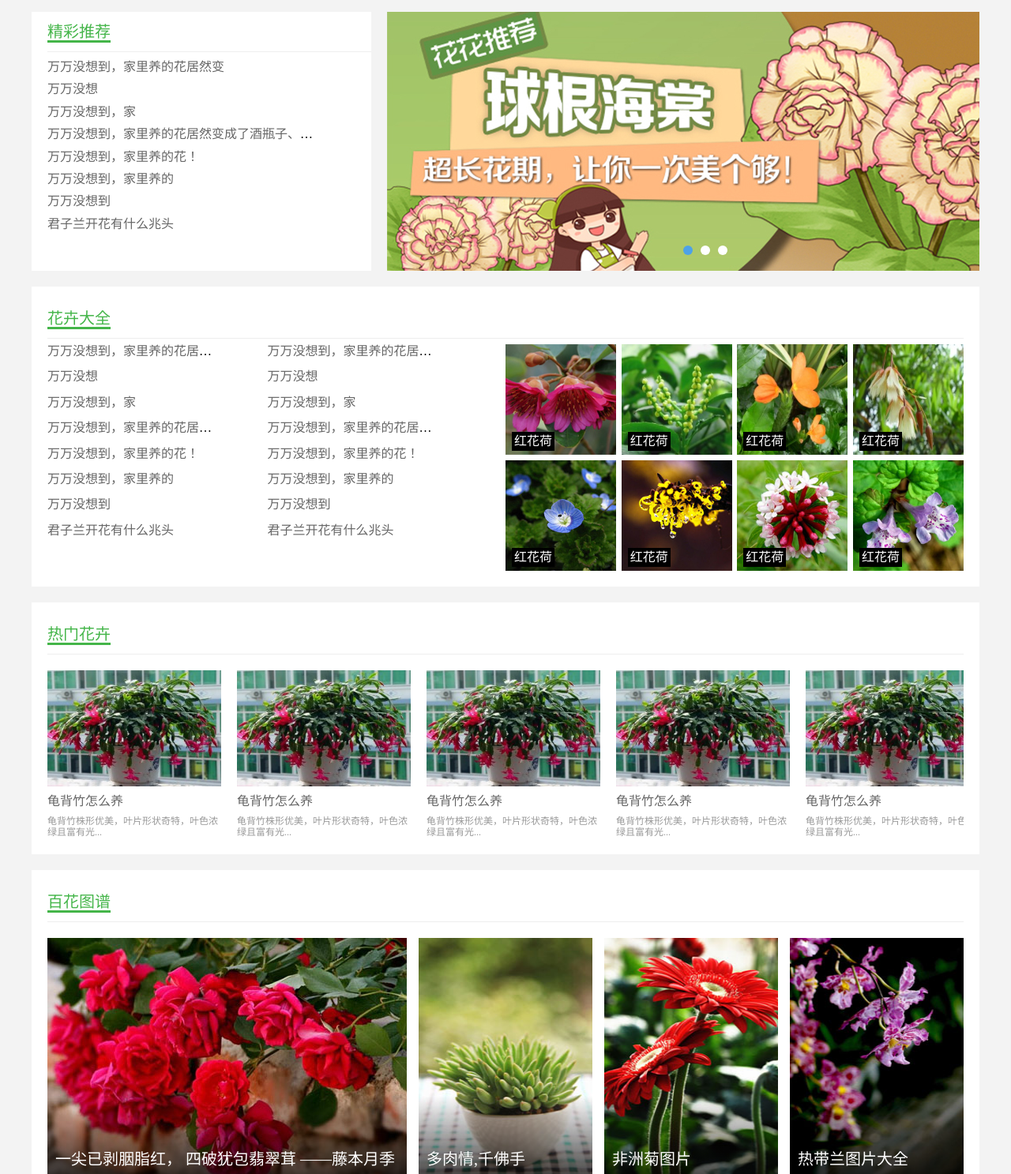
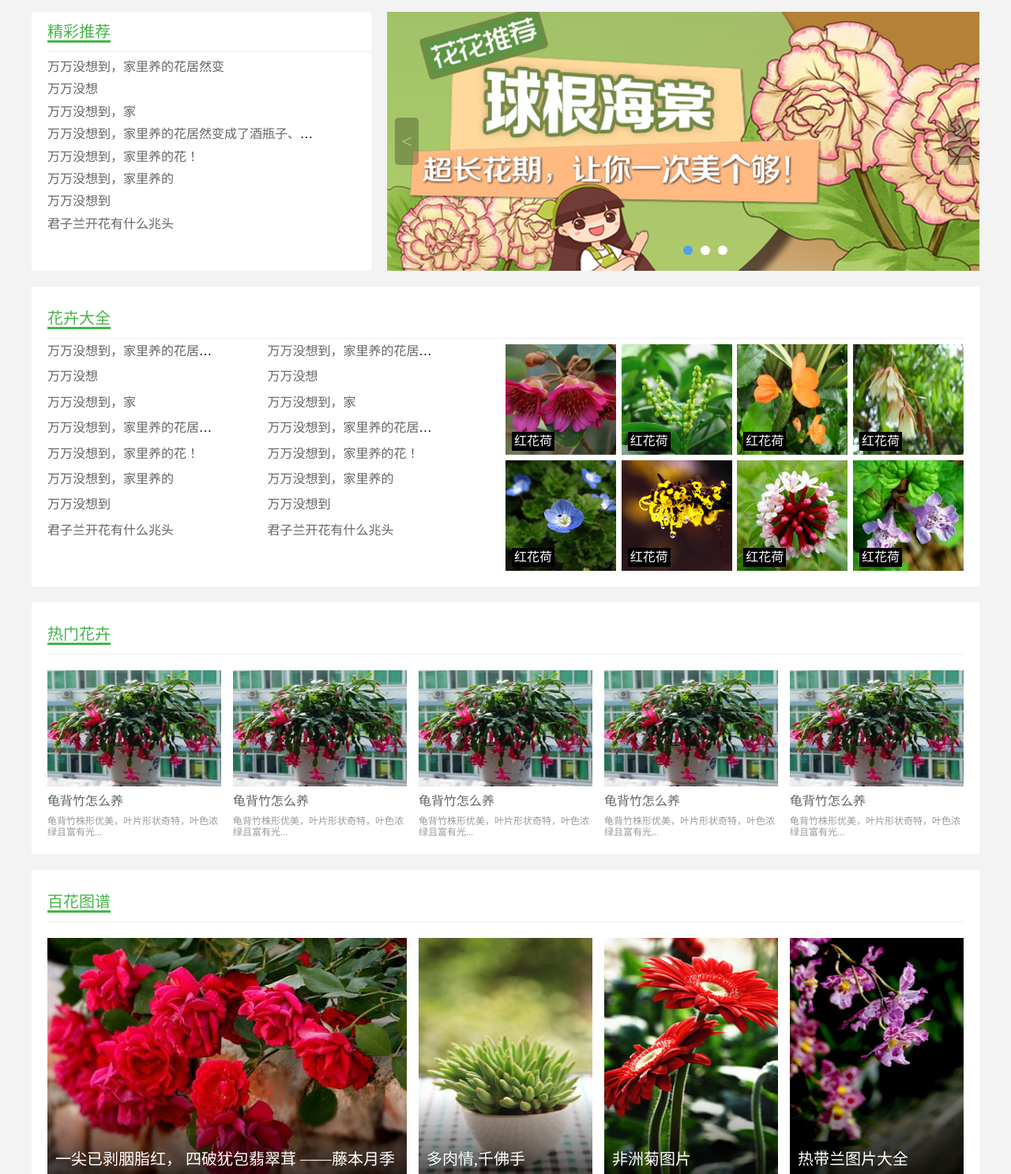
Before and after one commit to hexyxj/flower, a PHP site: page / in a window 1280 px wide. Shown: the part 185-1672 px from the top of the page at 79% size. Run offline with PHP 8.4, Linux system fonts and the light colour scheme; grey boxes are pictures that could not be loaded.

Commit message:
sliderall

```diff
--- a/css/index.css
+++ b/css/index.css
@@ -107,6 +107,30 @@ header a,header a:hover{
 }
 #banner .indicators>li.hover{
     background: #4EA2E8;
+}
+
+#banner .btn{
+    height: 60px;
+    width: 30px;
+    line-height: 60px;
+    color: #fff;
+    text-align: center;
+    background: #000;
+    opacity: .25;
+    position: absolute;
+    top: 134px;
+    font-size: 24px;
+    cursor: pointer;
+    border-radius: 5px;
+}
+#banner .left-btn{
+    left: 10px;
+}
+#banner .right-btn{
+    right: 10px;
+}
+#banner .btn:hover{
+    opacity: .5;
 }
 /* banner end */
 
@@ -254,7 +278,7 @@ header a,header a:hover{
 .daily-rec li{
 
     width: 220px;
-    margin: 0 20px 0 0;
+    margin: 0 15px 0 0;
     overflow: hidden;
     float: left;
 }
--- a/index.html
+++ b/index.html
@@ -59,6 +59,8 @@
                     <li></li>
                     <li></li>
                 </ul>
+                <div class="btn left-btn"><span><</span></div>
+                <div class="btn right-btn"><span>></span></div>
             </div>
         </div>
         <!-- banner end -->
```
Also changed, not shown: js/index.js (+65 -0 lines).
